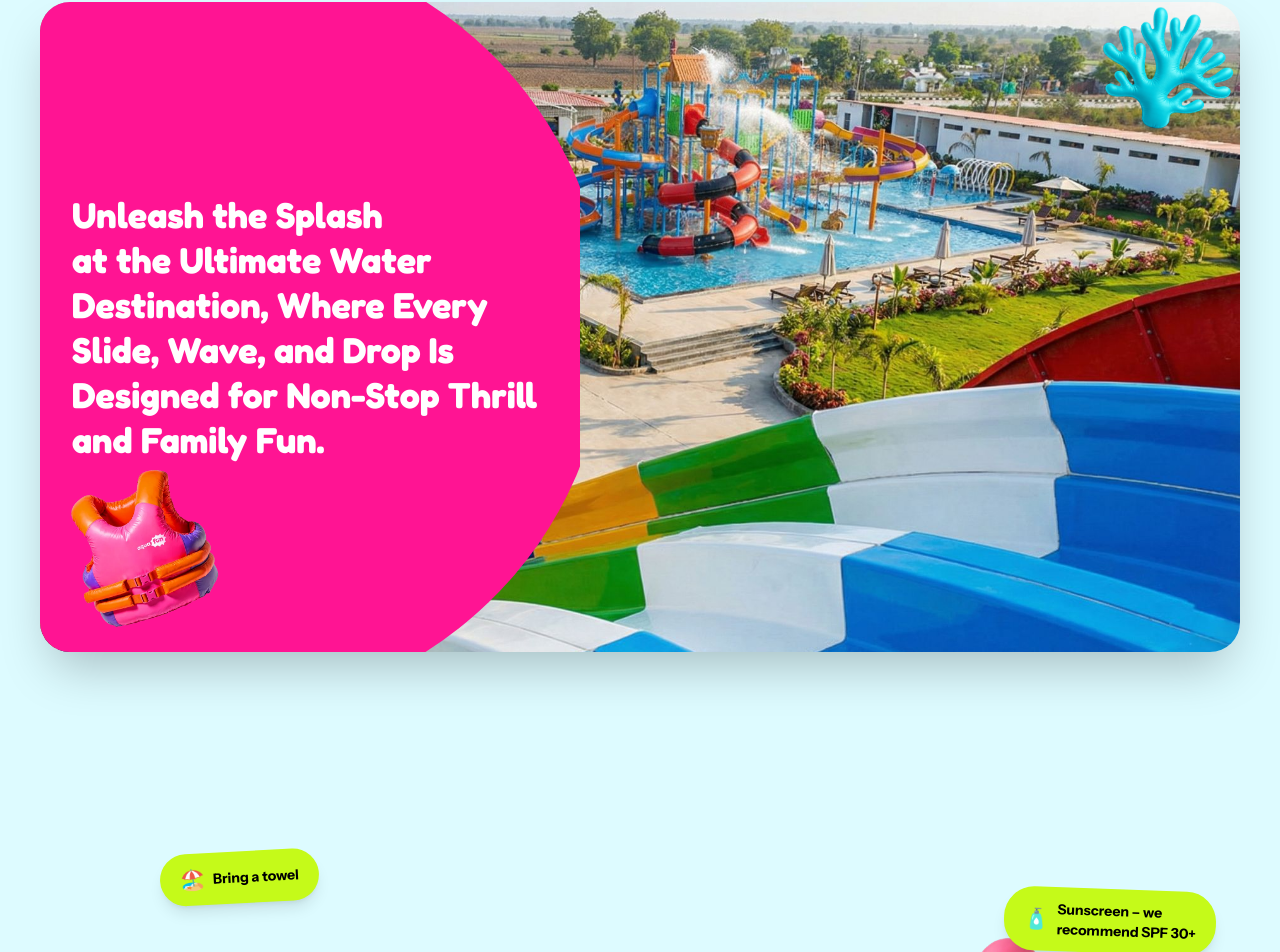
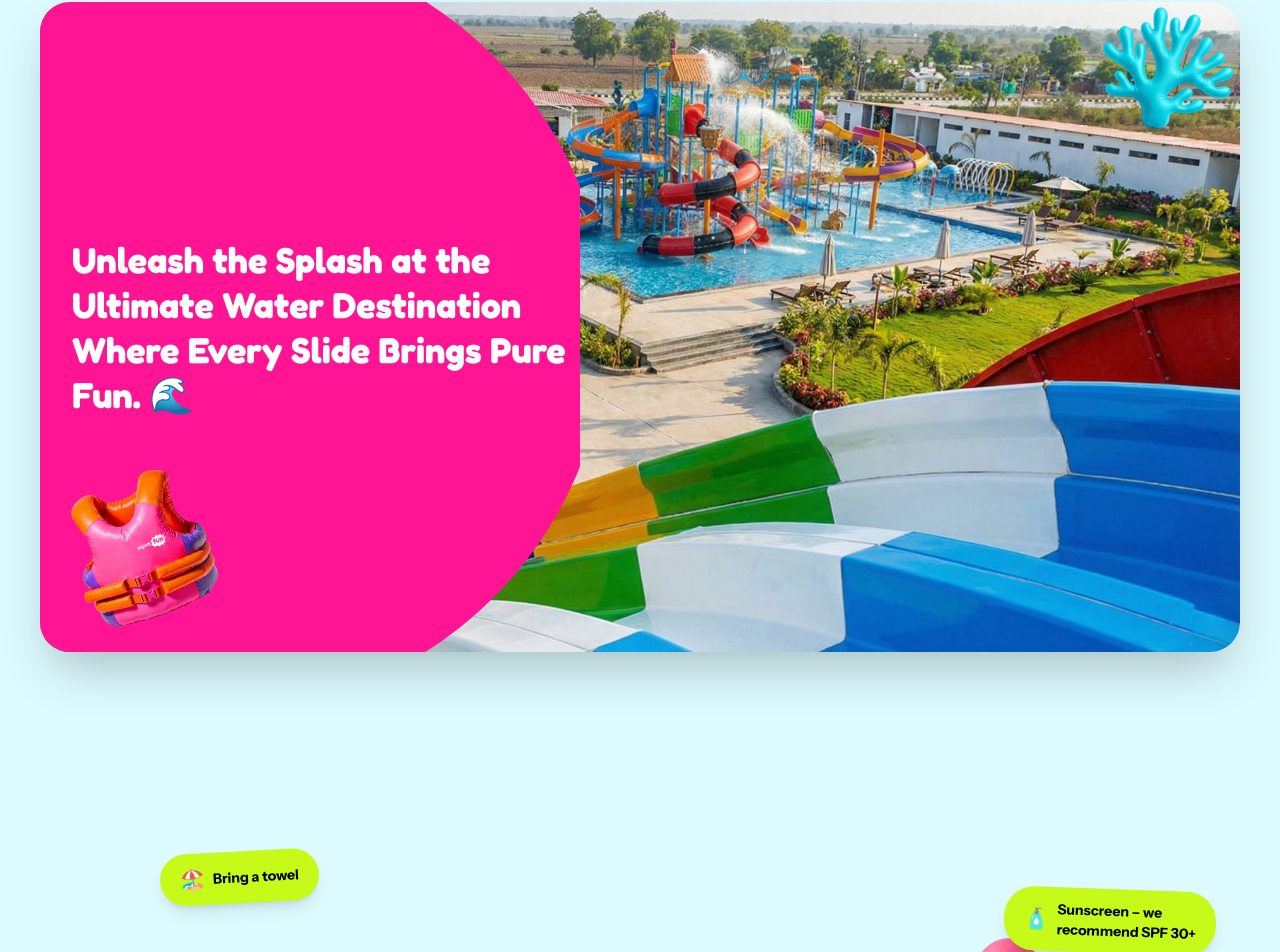
Before and after one commit to Nityom/waterpark, a React (Vite) app: page / in a window 1280 px wide. Shown: the part 5481-6433 px from the top of the page. Built offline with nearby package versions, Linux system fonts and the light colour scheme.

Commit message:
feat: add Info component displaying water park details, amenities, rules, and a promotional image section.

```diff
--- a/src/components/Info.jsx
+++ b/src/components/Info.jsx
@@ -116,7 +116,7 @@ function Info() {
               {/* Text - Responsive */}
               <div className="absolute top-1/2 left-4 md:left-8 transform -translate-y-1/2 z-10">
                 <h3 className="text-xl sm:text-2xl md:text-3xl lg:text-4xl font-extrabold text-white leading-tight">
-          Unleash the Splash <br /> at the Ultimate Water Destination, Where Every Slide, Wave, and Drop Is Designed for Non-Stop Thrill and Family Fun.
+                  Unleash the Splash at the <br /> Ultimate Water Destination <br /> Where Every Slide Brings Pure Fun. 🌊
                 </h3>
               </div>
             </div>
```
Lines whose indentation alone changed are shown as unchanged.
